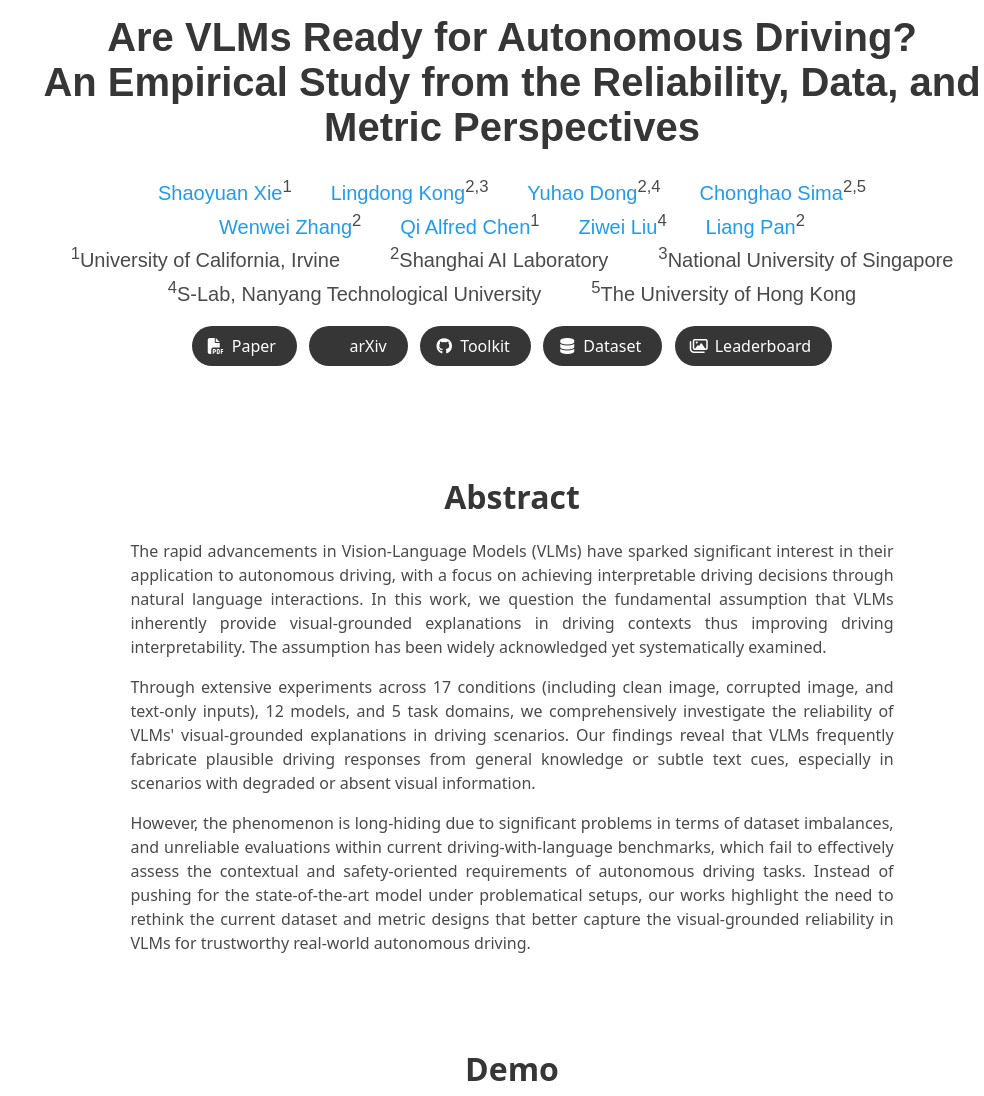
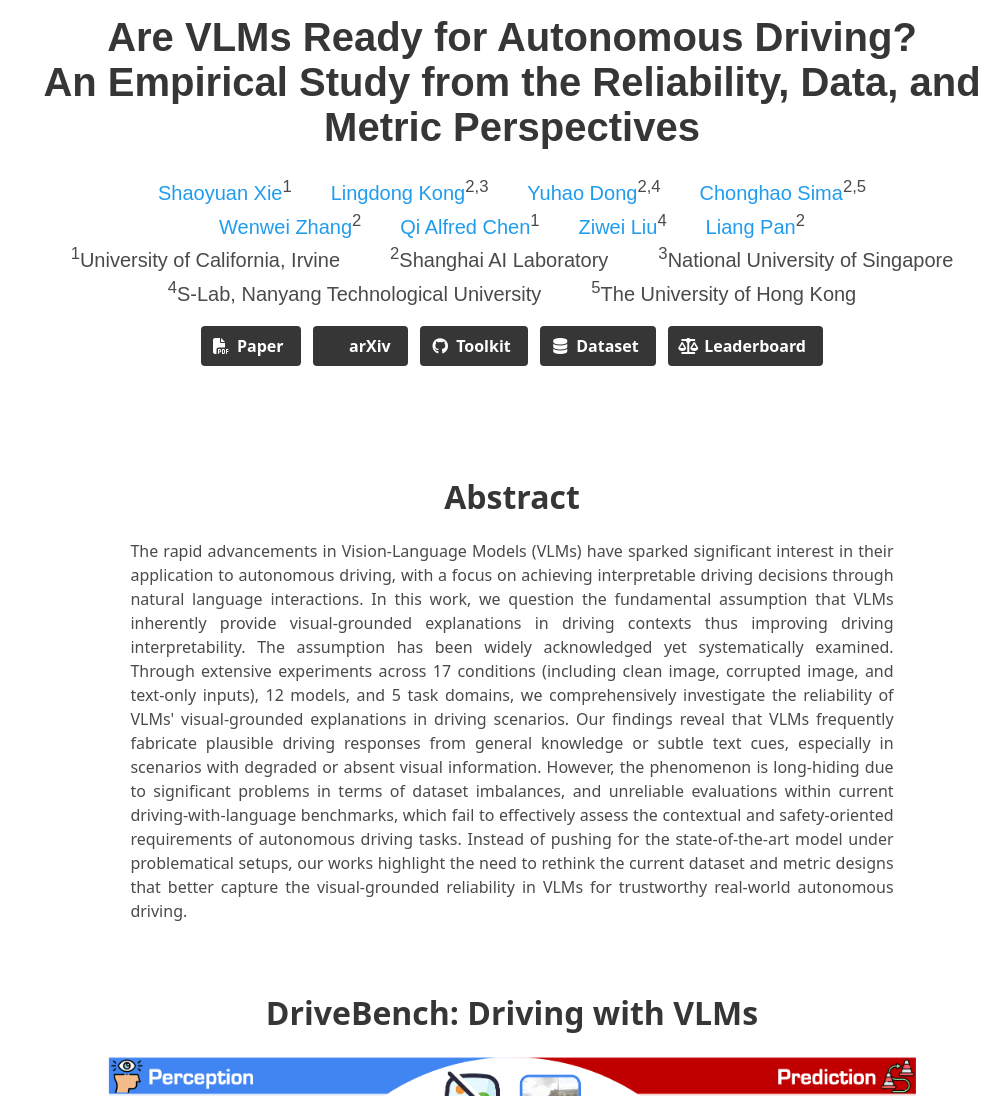
Before and after one commit to drive-bench/drive-bench.github.io, a plain HTML site: page index.html in a window 1280 px wide. Shown: the part 85-1181 px from the top of the page, without its empty margins (128-1112 px from the left). Drawn offline with nearby package versions, Linux system fonts and the light colour scheme; some icons are missing; a web font is replaced by a local one.

Commit message:
Add files via upload

```diff
--- a/index.html
+++ b/index.html
@@ -151,50 +151,44 @@
               <!-- PDF Link. -->
               <span class="link-block">
                 <a href="" target="_blank"
-                   class="external-link button is-normal is-rounded is-dark">
-                  <span class="icon">
-                      <i class="fas fa-file-pdf"></i>
-                  </span>
-                  <span>Paper</span>
+                   class="external-link button is-dark">
+                  <span class="icon"><i class="fas fa-file-pdf"></i></span>
+                  <span><b>Paper</b></span>
                 </a>
               </span>
               &nbsp;
               <span class="link-block">
                 <a href="" target="_blank"
-                   class="external-link button is-normal is-rounded is-dark">
-                  <span class="icon">
-                      <i class="ai ai-arxiv"></i>
-                  </span>
-                  <span>arXiv</span>
+                   class="external-link button is-dark">
+                  <span class="icon"><i class="ai ai-arxiv"></i></span>
+                  <span><b>arXiv</b></span>
                 </a>
               </span>
               &nbsp;
               <!-- Code Link. -->
               <span class="link-block">
                 <a href="https://github.com/drive-bench/toolkit" target="_blank"
-                   class="external-link button is-normal is-rounded is-dark">
+                   class="external-link button is-dark">
                   <span class="icon"><i class="fab fa-github"></i></span>
-                  <span>Toolkit</span>
+                  <span><b>Toolkit</b></span>
                   </a>
               </span>
               &nbsp;
               <!-- Dataset Link. -->
               <span class="link-block">
                 <a href="https://huggingface.co/datasets/drive-bench/arena" target="_blank"
-                   class="external-link button is-normal is-rounded is-dark">
-                  <span class="icon"><i class="fa fa-database"></i></span>
-                  <span>Dataset</span>
+                   class="external-link button is-dark">
+                  <span class="icon"><i class="fa fa-database" aria-hidden="true"></i></span>
+                  <span><b>Dataset</b></span>
                   </a>
               </span>
               &nbsp;
-              <!-- Dataset Link. -->
+              <!-- Leaderboard Link. -->
               <span class="link-block">
                 <a href="" target="_blank"
-                   class="external-link button is-normal is-rounded is-dark">
-                  <span class="icon">
-                      <i class="far fa-images"></i>
-                  </span>
-                  <span>Leaderboard</span>
+                   class="external-link button is-dark">
+                  <span class="icon"><i class="fa fa-balance-scale" aria-hidden="true"></i></span>
+                  <span><b>Leaderboard</b></span>
                   </a>
               </span>
             </div>
@@ -223,16 +217,12 @@
             we question the fundamental assumption that VLMs inherently provide visual-grounded
             explanations in driving contexts thus improving driving interpretability.
             The assumption has been widely acknowledged yet systematically examined.
-          </p>
-          <p>
             Through extensive experiments across 17 conditions (including clean image,
             corrupted image, and text-only inputs), 12 models, and 5 task domains,
             we comprehensively investigate the reliability of VLMs' visual-grounded
             explanations in driving scenarios. Our findings reveal that VLMs frequently
             fabricate plausible driving responses from general knowledge or subtle text cues,
             especially in scenarios with degraded or absent visual information.
-          </p>
-          <p>
             However, the phenomenon is long-hiding due to significant problems
             in terms of dataset imbalances, and unreliable evaluations within
             current driving-with-language benchmarks, which fail to effectively assess
@@ -250,10 +240,33 @@
 
 
 
+<br/>
+
+
+
+<div class="columns is-centered has-text-centered">
+  <div class="column is-four-fifths">
+    <h2 class="title is-3">DriveBench: Driving with VLMs</h2>
+    <div class="pipeline" style="display: flex; justify-content: center; align-items: center; flex-direction: column;">
+      <img src="static/figures/bench.png" style="width:80%"
+          class="pipeline image" alt="benchmark"/>
+      <br/>
+      <p>Overview of ...</p>
+    </div>
+  </div>
+</div>
+
+
+
+<br/>
+
+
 
 <section class="section">
   <div class="container is-max-desktop">
-    <h2 class="title is-3 has-text-centered">Demo</h2>
+    <h2 class="title is-3 has-text-centered">
+      <span class="icon"><i class="fas fa-desktop"></i></span> Interactive Demo
+    </h2>
     <div class="columns">
       <!-- Sidebar -->
       <div class="column is-one-quarter">
@@ -317,12 +330,48 @@
       <!-- Content Area -->
       <div class="column">
         <div id="contentBox" class="content">
-          <!-- Dynamic content will be inserted here -->
         </div>
       </div>
     </div>
   </div>
 </section>
+
+
+
+<br/><br/><br/>
+
+
+
+<div class="columns is-centered has-text-centered">
+  <div class="column is-four-fifths">
+    <h2 class="title is-3">Benchmark Study</h2>
+    <div class="pipeline" style="display: flex; justify-content: center; align-items: center; flex-direction: column;">
+      <img src="static/figures/examples_gpt4o_1.png" style="width:78%"
+          class="pipeline image" alt="benchmark"/>
+      <br/>
+      <p>Example of ...</p>
+    </div>
+
+    <br/><br/><br/>
+
+    <div class="pipeline" style="display: flex; justify-content: center; align-items: center; flex-direction: column;">
+      <img src="static/figures/examples_gpt4o_2.png" style="width:78%"
+          class="pipeline image" alt="benchmark"/>
+      <br/>
+      <p>Example of ...</p>
+    </div>
+  </div>
+</div>
+
+
+
+<br/>
+
+
+
+
+
+
 
 
 <script>
```
